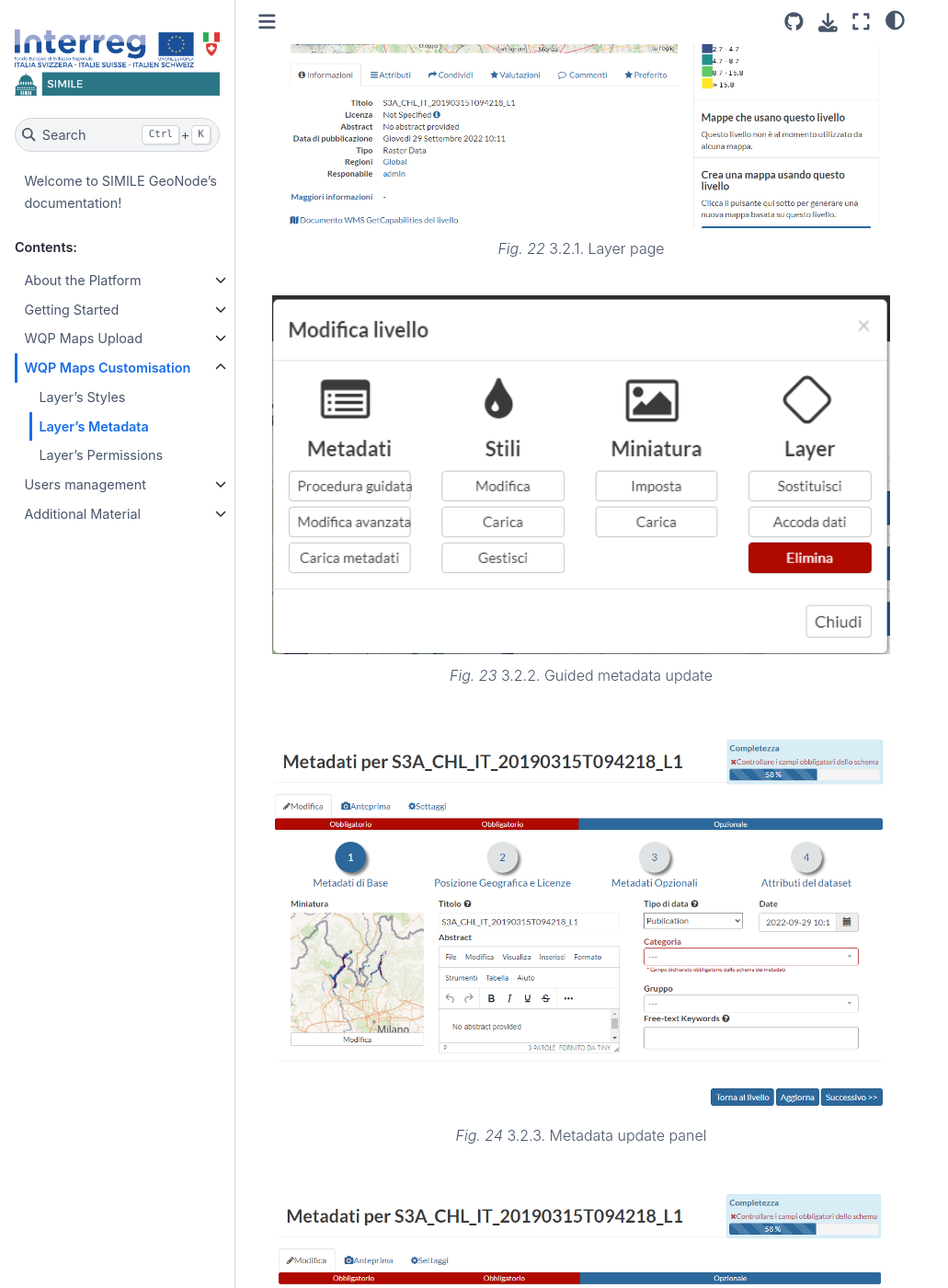
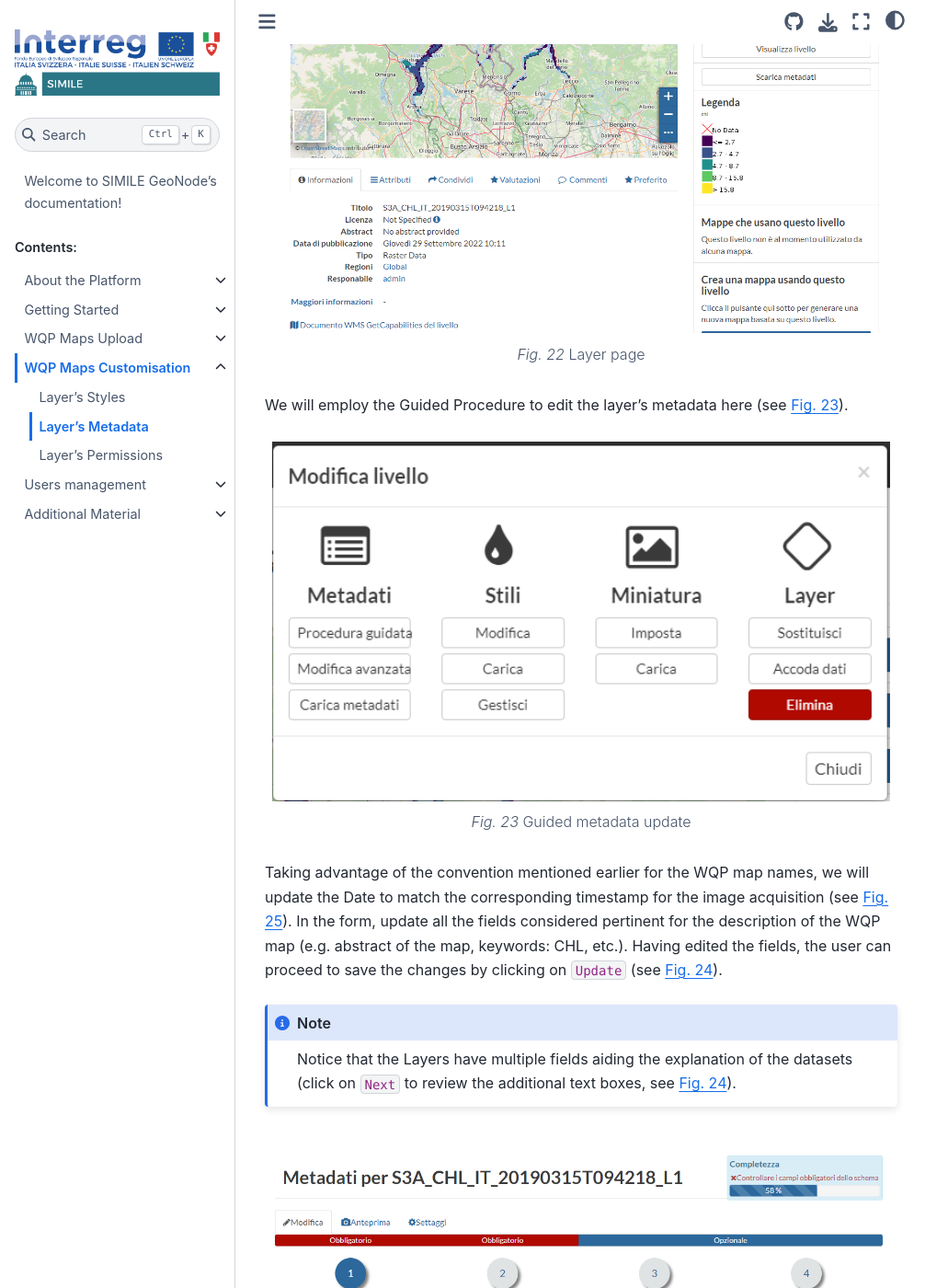
Before and after one commit to JFToro192/docsGeoNodeSIMILE, a Sphinx documentation site: the page built from docs/source/3-dataUpdate/3_2.rst, in a window 1280 px wide and 1400 px high, scrolled down 409 px. Shown: the whole window at 92% size, without its empty margins (0-1031 px from the left). Built offline with Sphinx 7.4.7 and the Sphinx Book theme 1.1.4, drawn with Linux system fonts in a browser that asks for light colours; some of the changed text lies outside the part shown.

Commit message:
Data Update Description Complete

```diff
--- a/docs/source/3-dataUpdate/3_2.rst
+++ b/docs/source/3-dataUpdate/3_2.rst
@@ -3,34 +3,52 @@
 Layer's Metadata
 ================
 
-Section devoted to the update of a layers metadata.
+While data on its own is helpful, it is essential to provide additional information about the layer. This part shows how it is possible to give more information to the layers hosted by the platform.
 
+----------------
+
+Go to the layer of interest page, and explore the ``Editing Tools`` option.
+
+.. _3_2_1:
 .. figure:: /_static/img/3/3_2_1.png
     :width: 100%
     :alt: Layer Page
 
-    3.2.1. Layer page
+    Layer page
 
+We will employ the Guided Procedure to edit the layer's metadata here (see :numref:`3_2_2`).
+
+.. _3_2_2:
 .. figure:: /_static/img/3/3_2_2.png
     :width: 100%
     :alt: Metadata guided editing
 
-    3.2.2. Guided metadata update
+    Guided metadata update
 
+Taking advantage of the convention mentioned earlier for the WQP map names, we will update the Date to match the corresponding timestamp for the image acquisition (see :numref:`3_2_4`). In the form, update all the fields considered pertinent for the description of the WQP map (e.g. abstract of the map, keywords: CHL, etc.). Having edited the fields, the user can proceed to save the changes by clicking on ``Update`` (see :numref:`3_2_3`).
+
+.. note::
+    Notice that the Layers have multiple fields aiding the explanation of the datasets (click on ``Next`` to review the additional text boxes, see :numref:`3_2_3`).
+
+.. _3_2_3:
 .. figure:: /_static/img/3/3_2_3.png
     :width: 100%
     :alt: Metadata guided update panel
 
-    3.2.3. Metadata update panel
+    Metadata update panel
 
+.. _3_2_4:
 .. figure:: /_static/img/3/3_2_4.png
     :width: 100%
     :alt: Metadata guided update panel
 
-    3.2.4. Metadata edit publication date
+    Metadata edit publication date
 
+Check that the date, and other metadata, are updated correctly on the Layer Page.
+
+.. _3_2_5:
 .. figure:: /_static/img/3/3_2_5.png
     :width: 100%
     :alt: Updated layer metadata
 
-    3.2.5. Updated layer metadata
+    Updated layer metadata
```
Also changed, not shown: docs/source/3-dataUpdate/3_1.rst (+6 -4 lines), docs/source/3-dataUpdate/3_3.rst (+21 -4 lines).
